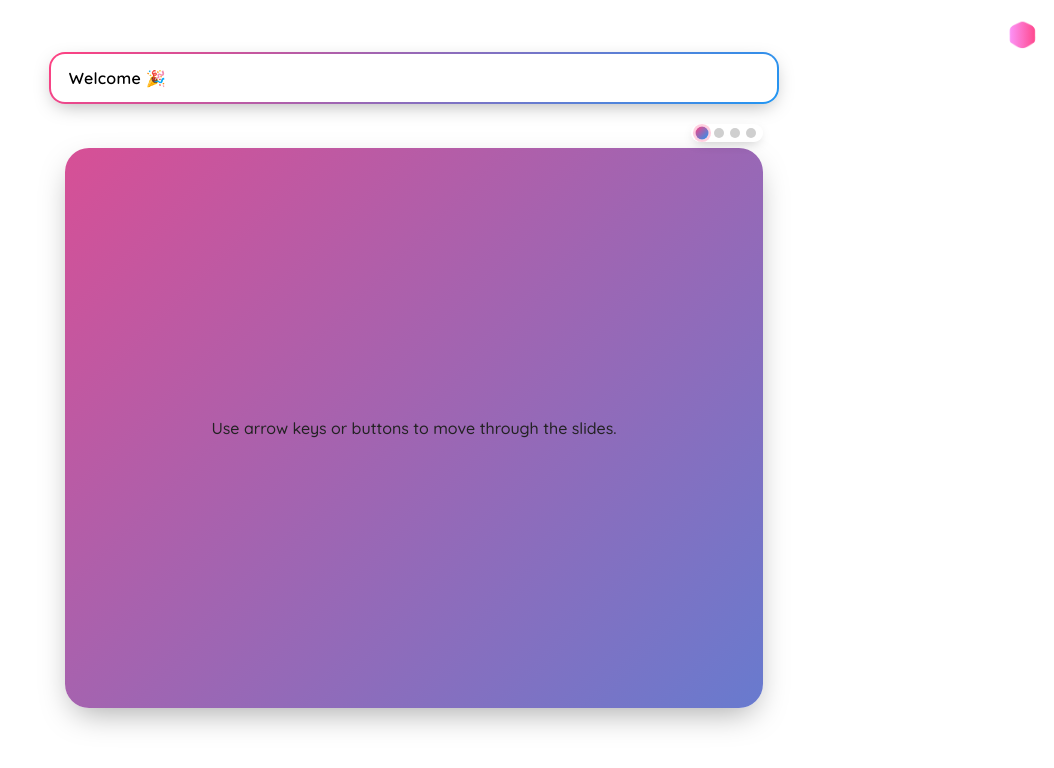
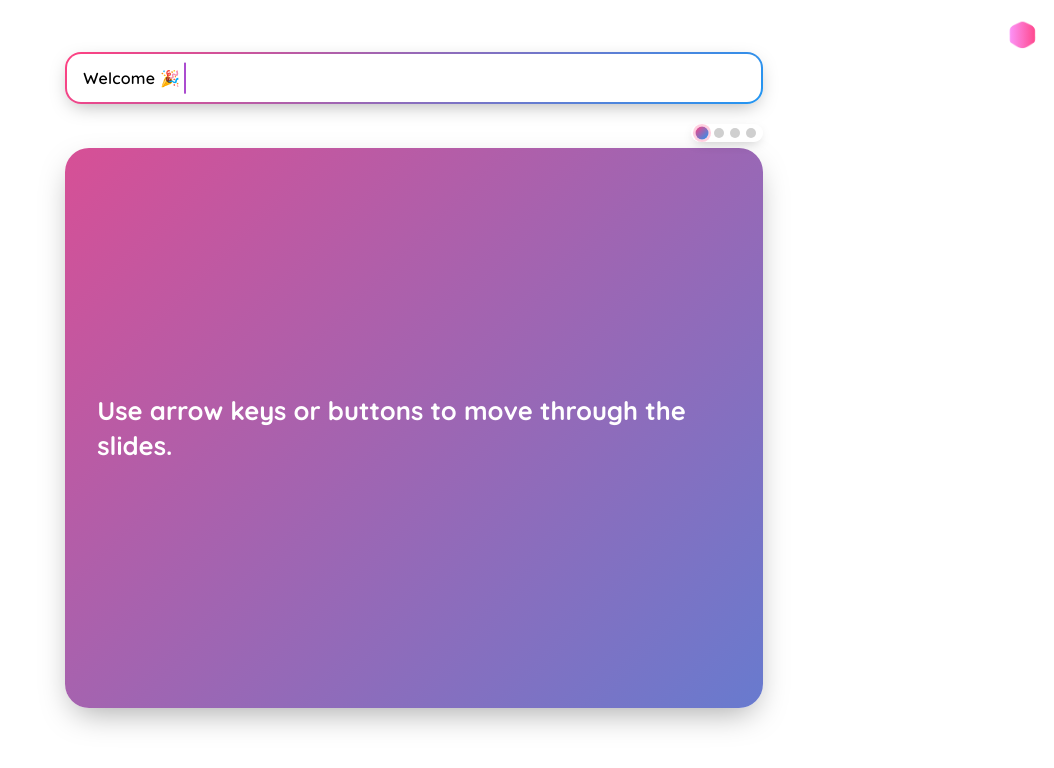
Before and after one commit to edvinberg/presentation-app, a React (Vite) app: page / in a window 1280 px wide. Shown: the top 768 px of the page, without its empty margins (226-1280 px from the left). Built offline with nearby package versions, Linux system fonts and the light colour scheme.

Commit message:
feat: update slide content structure and enhance styling; implement dynamic caret positioning

```diff
--- a/src/App.css
+++ b/src/App.css
@@ -78,15 +78,23 @@
   0% { filter: hue-rotate(0deg); }
   100% { filter: hue-rotate(360deg); }
 }
-.feature-list { /* slightly thicker list */
+.feature-list {
   margin: 0 auto;
   text-align: left;
-  font-size: 1.25rem;
-  line-height: 1.5;
-  list-style: "✨  ";
-  padding-left: 1.2rem;
+  font-size: clamp(1.35rem,2.2vw,1.6rem); /* medium responsive size */
+  line-height: 1.35;
+  list-style: none; /* removed icon */
+  padding-left: 0; /* no indent since no bullets */
   width: fit-content;
-  font-weight: 500; /* new */
+  font-weight: 700; /* bold */
+  color: #fff; /* white text */
+  display: flex; /* new */
+  flex-direction: column; /* new */
+  gap: 0.75rem; /* vertical spacing between items */
+}
+.feature-list li { /* remove previous margin, rely on gap */
+  display: list-item; /* fallback semantics */
+  margin: 0; /* reset */
 }
 .dots {
   display: flex;
@@ -145,7 +153,7 @@
 }
 .deck-input-wrapper input { /* thicker input font */
   flex: 1;
-  padding: .85rem 1.1rem;
+  padding: .85rem 16px; /* was .85rem 1.1rem -> 16px horizontal */
   font-size: 1rem;
   font-family: 'Quicksand', system-ui, Avenir, Helvetica, Arial, sans-serif;
   font-weight: 600; /* was 500 */
@@ -155,22 +163,14 @@
   background: linear-gradient(#fff,#fff) padding-box, linear-gradient(135deg,#ff4081,#2196f3) border-box;
   box-shadow: 0 6px 20px -6px rgba(0,0,0,.35);
   outline: none;
+  /*animation: rainbowText 8s linear infinite; !* Add rainbow animated color *!*/
 }
-.deck-input-wrapper input:focus { /* neutralize focus visual changes */
-  box-shadow: 0 6px 20px -6px rgba(0,0,0,.35);
-  transform: none;
-}
-.deck-input-wrapper input.typing { /* keep consistent weight */
-  caret-color: transparent;
-  position: relative;
-  font-weight: 600; /* was 500 */
-  letter-spacing: .25px;
-  box-shadow: 0 6px 20px -6px rgba(0,0,0,.35); /* ensure consistency */
-}
-/* remove pulseType keyframes: leaving blinkCaret */
-@keyframes blinkCaret { 0%,60% { opacity: .85; } 61%,100% { opacity: 0; } }
-/* deleted @keyframes pulseType */
-
+.deck-input-wrapper .input-caret-layer { position: relative; flex: 1; display: flex; padding: 0 1rem; }
+.deck-input-wrapper .input-caret-layer input { flex:1; display:block; }
+.input-mirror { position:absolute; top:0; left:0; font: inherit; font-weight:600; letter-spacing:.25px; white-space:pre; visibility:hidden; pointer-events:none; }
+.blink-caret { position:absolute; top:50%; transform:translateY(-50%); width:2px; height:60%; background: currentColor; animation: caretBlink 1s steps(1,end) infinite, rainbowText 8s linear infinite; margin-left:4px; }
+@keyframes caretBlink { 0%,49% { opacity:1; } 50%,100% { opacity:0; } }
+@keyframes rainbowText { 0% { color:#ff6b6b; } 16% { color:#ffd93b; } 33% { color:#6bcb77; } 50% { color:#4d96ff; } 66% { color:#9d4edd; } 83% { color:#ff4081; } 100% { color:#ff6b6b; } }
 /* Deck selector */
 .deck-selector { position: absolute; top: 1rem; right: 1rem; display: inline-block; }
 .deck-selector-button {
@@ -214,7 +214,7 @@
 
 @media (max-width: 640px) {
   .slide-inner { width: 100%; margin: 0 auto; padding: 2rem 1.25rem; height: auto; min-height: 70vh; }
-  .feature-list { font-size: 1.05rem; width: 100%; }
+  .feature-list { font-size: clamp(1.2rem,4.5vw,1.4rem); line-height:1.4; gap: 0.6rem; }
   .deck { width: 90%; }
   .deck-input-wrapper { width: 90%; }
   .deck-input-wrapper input { font-size: .95rem; }
--- a/src/App.jsx
+++ b/src/App.jsx
@@ -13,23 +13,13 @@ function App() {
   const deckSources = { default: slidesDefault, fun: slidesFun, minimal: slidesMinimal, ab: slidesAb };
   const rawDeck = deckSources[selectedDeck];
   const slides = useMemo(() => {
-    const renderContent = (entry) => entry.content.map((block, i) => {
-      if (block.type === 'p') return <p key={i}>{block.text}</p>;
-      if (block.type === 'list') return (
-        <ul key={i} className="feature-list">
-          {block.items.map((it, j) => <li key={j}>{it}</li>)}
-        </ul>
-      );
-      return null;
-    });
     return rawDeck.map(raw => ({
       id: raw.id,
       title: raw.title,
       content: (
-        <>
-          {/* Title removed from slide; shown only in the typing input */}
-          {renderContent(raw)}
-        </>
+        <ul className="feature-list">
+          {raw.items.map((it, j) => <li key={j}>{it}</li>)}
+        </ul>
       )
     }));
   }, [rawDeck])
@@ -108,6 +98,32 @@ function App() {
 
   const selectorRef = useRef(null);
   const firstItemRef = useRef(null);
+  const inputRef = useRef(null); // ref for input element
+  const mirrorRef = useRef(null); // hidden mirror span to measure text width
+  const [caretLeft, setCaretLeft] = useState(0); // dynamic caret x position
+
+  const updateCaret = useCallback(() => {
+    if (!inputRef.current || !mirrorRef.current) return;
+    const inputEl = inputRef.current;
+    const containerEl = inputEl.parentElement; // .input-caret-layer
+    const inputStyle = getComputedStyle(inputEl);
+    const containerStyle = containerEl ? getComputedStyle(containerEl) : null;
+    const padLeftInput = parseFloat(inputStyle.paddingLeft) || 0;
+    const padRightInput = parseFloat(inputStyle.paddingRight) || 0;
+    const padLeftContainer = containerStyle ? parseFloat(containerStyle.paddingLeft) || 0 : 0;
+    const innerWidth = inputEl.clientWidth - padLeftInput - padRightInput;
+    let textWidth = mirrorRef.current.offsetWidth;
+    if (textWidth > innerWidth) textWidth = innerWidth; // clamp if overflow
+    // Position caret at container left padding + input left padding + text width
+    setCaretLeft(padLeftContainer + padLeftInput + textWidth);
+  }, []);
+
+  useEffect(() => { updateCaret(); }, [updateCaret, inputValue]);
+  useEffect(() => {
+    const handleResize = () => updateCaret();
+    window.addEventListener('resize', handleResize);
+    return () => window.removeEventListener('resize', handleResize);
+  }, [updateCaret]);
 
   const toggleDeckMenu = () => setDeckOpen(o => !o);
   const selectDeck = (key) => {
@@ -193,13 +209,18 @@ function App() {
         )}
       </div>
       <div className="deck-input-wrapper">
+        <div className="input-caret-layer">
           <input
+            ref={inputRef}
             type="text"
             value={inputValue}
             readOnly
             aria-label="Slide heading typing field"
             className={isTyping ? 'typing' : ''}
           />
+          <span ref={mirrorRef} className="input-mirror" aria-hidden="true">{inputValue}</span>
+          <span className="blink-caret" style={{ left: caretLeft }} aria-hidden="true" />
+        </div>
       </div>
       <div className="deck">
         <div className="slides-wrapper">
--- a/src/data/slides.json
+++ b/src/data/slides.json
@@ -1,35 +1,6 @@
 [
-  {
-    "id": 0,
-    "title": "Welcome 🎉",
-    "rainbowTitle": true,
-    "content": [
-      { "type": "p", "text": "Use arrow keys or buttons to move through the slides." }
-    ]
-  },
-  {
-    "id": 1,
-    "title": "About",
-    "content": [
-      { "type": "p", "text": "This is a simple playful React presentation deck built with Vite." }
-    ]
-  },
-  {
-    "id": 2,
-    "title": "Features",
-    "content": [
-      { "type": "list", "items": [
-        "Keyboard navigation",
-        "Smooth transitions (now disabled for instant swap)",
-        "Minimal, fun styling"
-      ] }
-    ]
-  },
-  {
-    "id": 3,
-    "title": "Thanks 🙌",
-    "content": [
-      { "type": "p", "text": "Wrap up slide. Customize content in src/data/slides.json." }
-    ]
-  }
+  { "id": 0, "title": "Welcome 🎉", "items": ["Use arrow keys or buttons to move through the slides."] },
+  { "id": 1, "title": "About", "items": ["This is a simple playful React presentation deck built with Vite."] },
+  { "id": 2, "title": "Features", "items": ["Keyboard navigation","Smooth transitions (now disabled for instant swap)","Minimal, fun styling"] },
+  { "id": 3, "title": "Thanks 🙌", "items": ["Wrap up slide. Customize content in src/data/slides.json."] }
 ]
--- a/src/data/slides_fun.json
+++ b/src/data/slides_fun.json
@@ -1,24 +1,5 @@
 [
-  {
-    "id": 0,
-    "title": "Fun Pack 🎲",
-    "rainbowTitle": true,
-    "content": [
-      { "type": "p", "text": "A whimsical variant of the deck." }
-    ]
-  },
-  {
-    "id": 1,
-    "title": "Jokes",
-    "content": [
-      { "type": "list", "items": ["Why did the dev cross the road?","To ship before the sprint ended.","Semicolons: optional, opinions: mandatory."] }
-    ]
-  },
-  {
-    "id": 2,
-    "title": "Emoji Blast 💥",
-    "content": [
-      { "type": "list", "items": ["🚀 Launch fast","🧪 Test early","🔁 Iterate often"] }
-    ]
-  }
+  { "id": 0, "title": "Fun Pack 🎲", "items": ["A whimsical variant of the deck."] },
+  { "id": 1, "title": "Jokes", "items": ["Why did the dev cross the road?","To ship before the sprint ended.","Semicolons: optional, opinions: mandatory."] },
+  { "id": 2, "title": "Emoji Blast 💥", "items": ["🚀 Launch fast","🪪 Test early","🔁 Iterate often"] }
 ]
--- a/src/data/slides_minimal.json
+++ b/src/data/slides_minimal.json
@@ -1,12 +1,4 @@
 [
-  {
-    "id": 0,
-    "title": "Intro",
-    "content": [ { "type": "p", "text": "Minimal deck example." } ]
-  },
-  {
-    "id": 1,
-    "title": "Point",
-    "content": [ { "type": "list", "items": ["Concise","Lean","Focused"] } ]
-  }
+  { "id": 0, "title": "Intro", "items": ["Minimal deck example."] },
+  { "id": 1, "title": "Point", "items": ["Concise","Lean","Focused"] }
 ]
```
Lines whose indentation alone changed are shown as unchanged.
